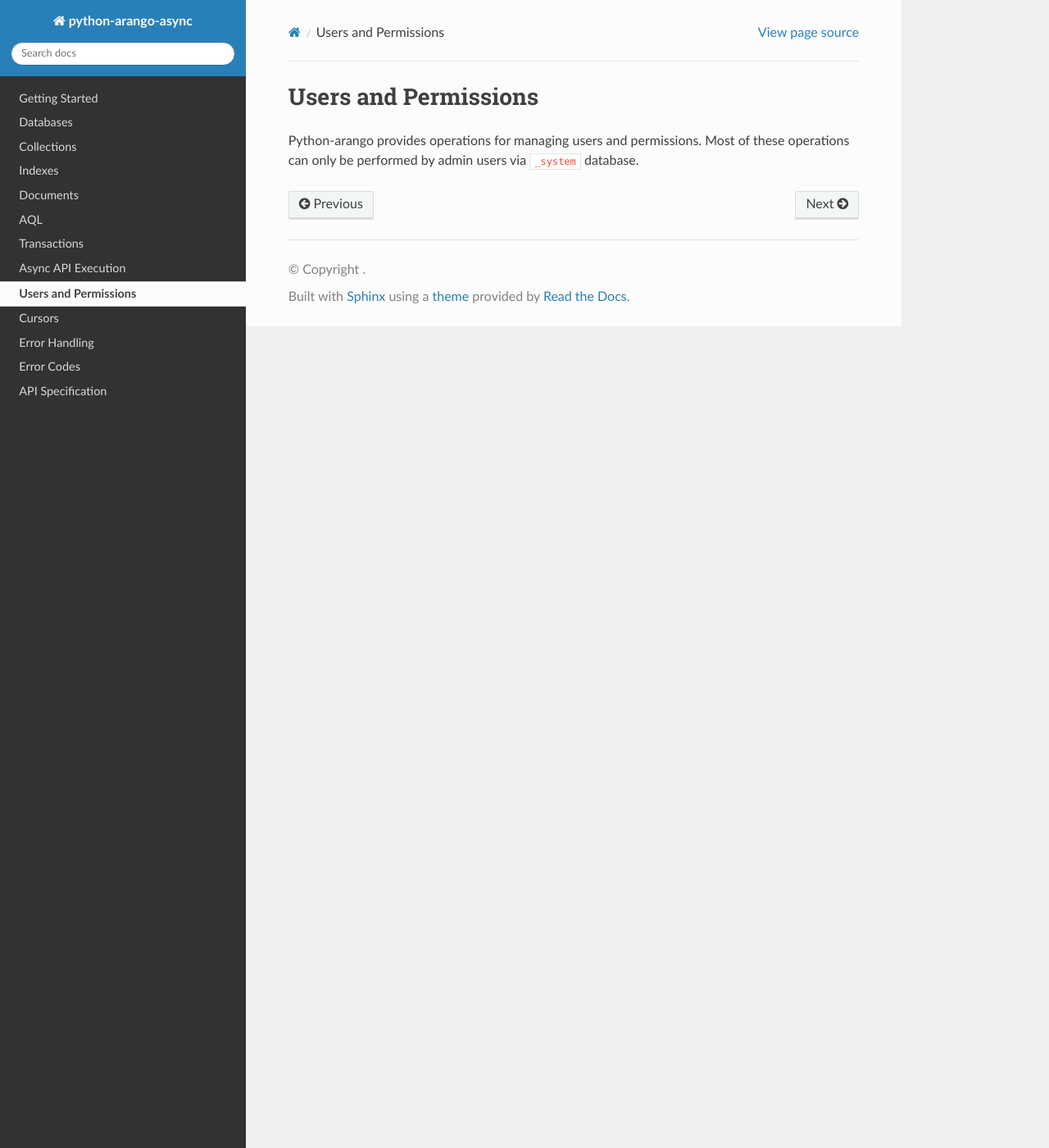
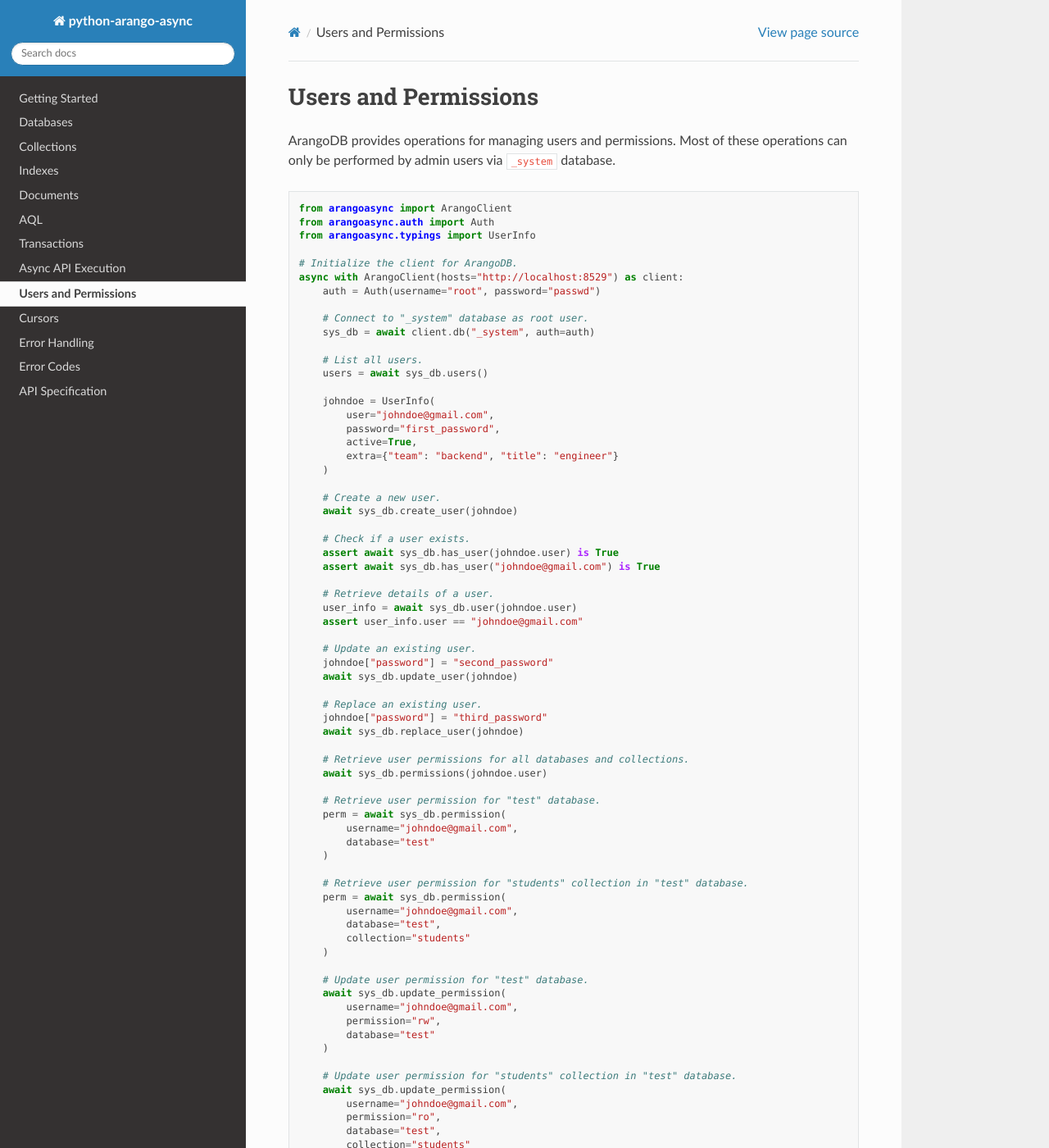
Before and after one commit to arangodb/python-arango-async, a Sphinx documentation site: the page built from docs/user.rst, in a window 1280 px wide and 1400 px high. Shown: the whole window at 82% size. Built offline with Sphinx 7.4.7 and the Read the Docs theme 3.1.0, drawn with Linux system fonts in a browser that asks for light colours; some of the changed text lies outside the part shown.

Commit message:
Completed user documentation

```diff
--- a/docs/user.rst
+++ b/docs/user.rst
@@ -1,5 +1,93 @@
 Users and Permissions
 ---------------------
 
-Python-arango provides operations for managing users and permissions. Most of
+ArangoDB provides operations for managing users and permissions. Most of
 these operations can only be performed by admin users via ``_system`` database.
+
+.. code-block:: python
+
+    from arangoasync import ArangoClient
+    from arangoasync.auth import Auth
+    from arangoasync.typings import UserInfo
+
+    # Initialize the client for ArangoDB.
+    async with ArangoClient(hosts="http://localhost:8529") as client:
+        auth = Auth(username="root", password="passwd")
+
+        # Connect to "_system" database as root user.
+        sys_db = await client.db("_system", auth=auth)
+
+        # List all users.
+        users = await sys_db.users()
+
+        johndoe = UserInfo(
+            user="johndoe@gmail.com",
+            password="first_password",
+            active=True,
+            extra={"team": "backend", "title": "engineer"}
+        )
+
+        # Create a new user.
+        await sys_db.create_user(johndoe)
+
+        # Check if a user exists.
+        assert await sys_db.has_user(johndoe.user) is True
+        assert await sys_db.has_user("johndoe@gmail.com") is True
+
+        # Retrieve details of a user.
+        user_info = await sys_db.user(johndoe.user)
+        assert user_info.user == "johndoe@gmail.com"
+
+        # Update an existing user.
+        johndoe["password"] = "second_password"
+        await sys_db.update_user(johndoe)
+
+        # Replace an existing user.
+        johndoe["password"] = "third_password"
+        await sys_db.replace_user(johndoe)
+
+        # Retrieve user permissions for all databases and collections.
+        await sys_db.permissions(johndoe.user)
+
+        # Retrieve user permission for "test" database.
+        perm = await sys_db.permission(
+            username="johndoe@gmail.com",
+            database="test"
+        )
+
+        # Retrieve user permission for "students" collection in "test" database.
+        perm = await sys_db.permission(
+            username="johndoe@gmail.com",
+            database="test",
+            collection="students"
+        )
+
+        # Update user permission for "test" database.
+        await sys_db.update_permission(
+            username="johndoe@gmail.com",
+            permission="rw",
+            database="test"
+        )
+
+        # Update user permission for "students" collection in "test" database.
+        await sys_db.update_permission(
+            username="johndoe@gmail.com",
+            permission="ro",
+            database="test",
+            collection="students"
+        )
+
+        # Reset user permission for "test" database.
+        await sys_db.reset_permission(
+            username="johndoe@gmail.com",
+            database="test"
+        )
+
+        # Reset user permission for "students" collection in "test" database.
+        await sys_db.reset_permission(
+            username="johndoe@gmail.com",
+            database="test",
+            collection="students"
+        )
+
+See :class:`arangoasync.database.StandardDatabase` for API specification.
```
